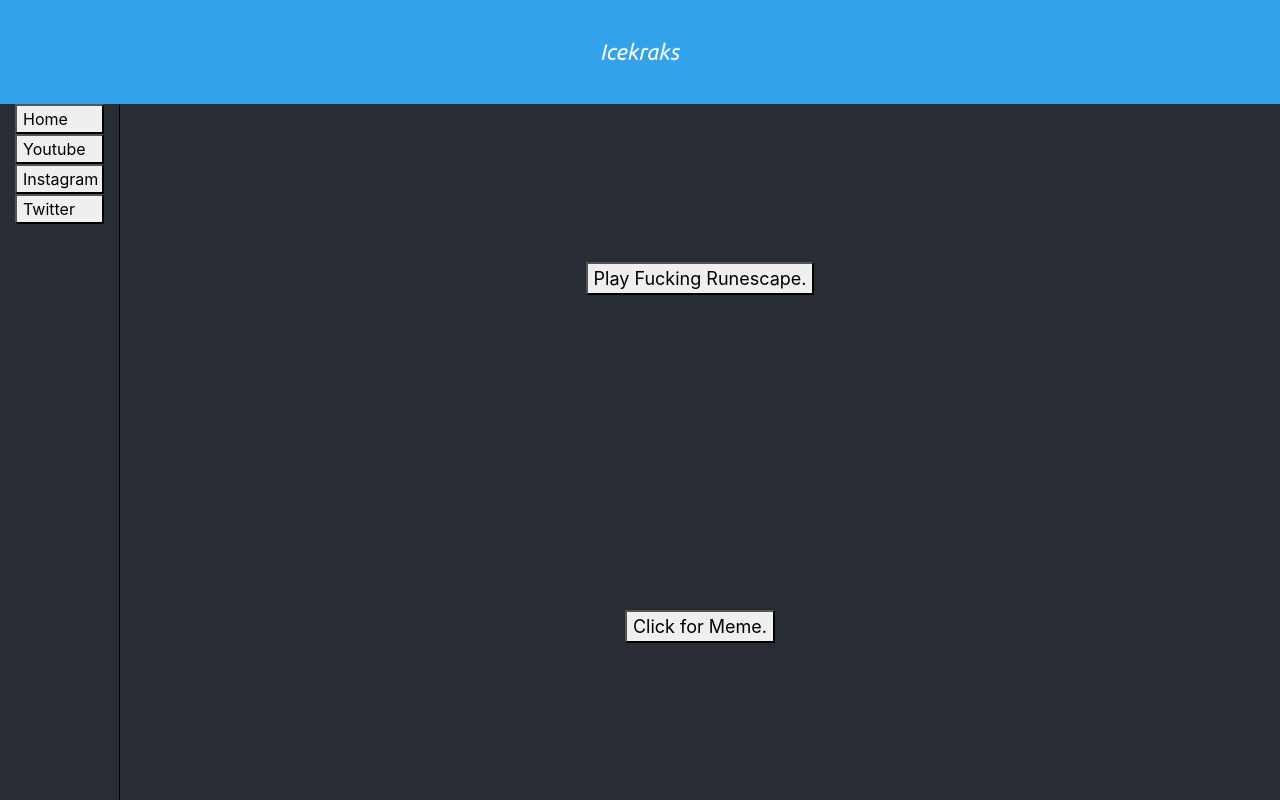
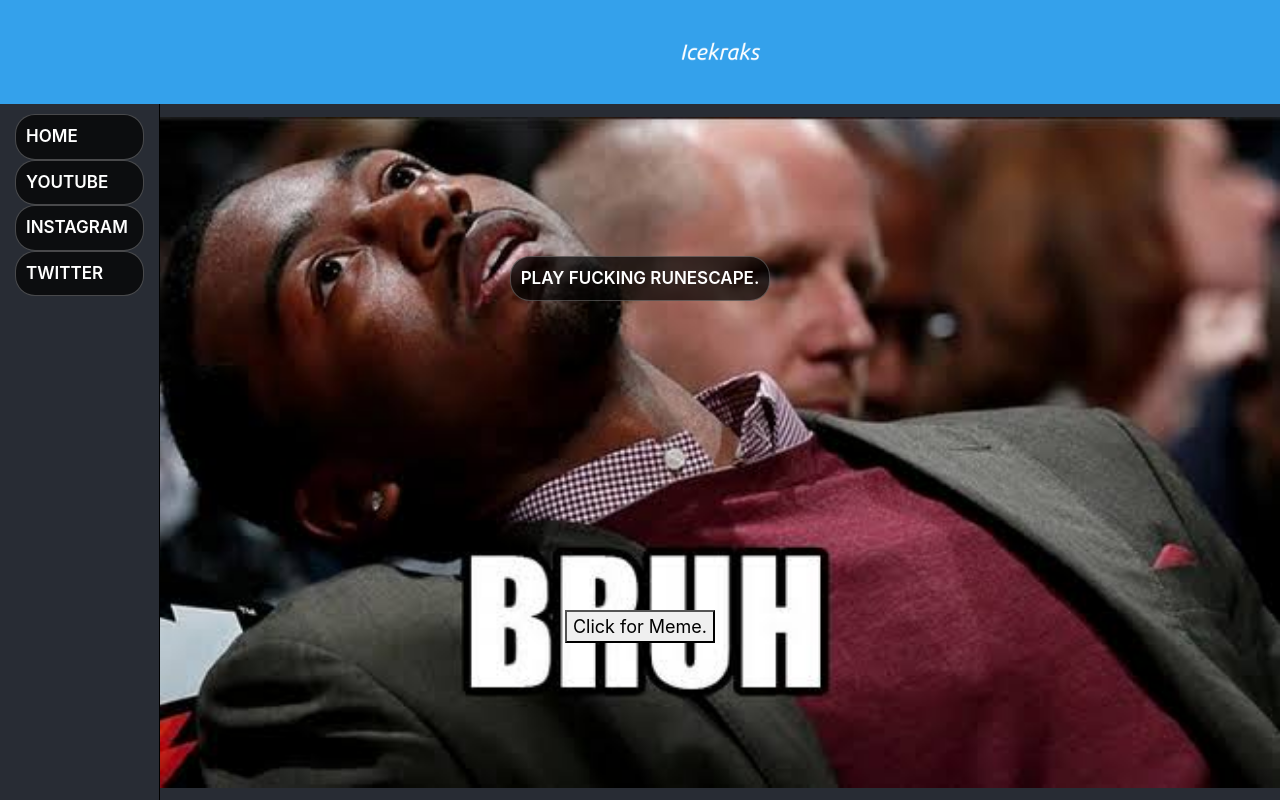
Before and after one commit to Icekraks/ReactJSWebsite, a React (Create React App) app: page / in a window 1280 px wide. Built offline with nearby package versions, Linux system fonts and the light colour scheme.

Commit message:
added more button css

```diff
--- a/src/App.css
+++ b/src/App.css
@@ -3,7 +3,7 @@
     flex-direction: column;
     height: 100vh;
     width: 100vw;
-    background-color: #282c34;
+    background: #282c34;
     overflow: hidden;
 }
 
@@ -13,34 +13,116 @@
     background-color: #34a1eb;
     align-items: center;
     justify-content: center;
+    padding-left: 160px;
 
 }
 .App-logo {
     width: 180px;
 }
+.App-logo2 {
+    width: 80px;
+
+}
 .body{
     display: flex;
     flex-direction: row;
-    background-color: #282c34;
+    background: url("Assets/bruh.jpeg") center no-repeat;
+    background-size: 100%;
     min-height: 20vh;
     height: 100%;
 }
-
+.RSButton{
+    display: flex;
+    flex: 1;
+    width: 100%;
+    font-size: 17px;
+    font-weight: 600;
+    color: white;
+    text-transform: uppercase;
+    background: rgba(0,0,0,0.7);
+    padding: 9px 10px;
+    border: 1px solid rgba(255,255,255, 0.25);
+    border-radius: 20px;
+}
 .navButton {
     display: flex;
     flex: 1;
     width: 100%;
+    font-size: 17px;
+    font-weight: 600;
+    color: white;
+    text-transform: uppercase;
+    background: rgba(0,0,0,0.7);
+    padding: 9px 10px;
+    border: 1px solid rgba(255,255,255, 0.25);
+    border-radius: 20px;
+    outline: none;
 }
 
 
 .flex-container {
     display: flex;
+    position: fixed;
     flex-direction: column;
     align-items: flex-start;
-    width: 120px;
+    width: 160px;
     height: 100%;
     background-color: #282c34;
     border-right: 1px solid black ;
+    padding-top: 10px;
+}
+@media only screen and (min-width: 651px) {
+    .flex-container {
+        display: flex;
+        flex-direction: column;
+        align-items: flex-start;
+        width: 160px;
+        height: 100%;
+        background-color: #282c34;
+        border-right: 1px solid black ;
+        padding-top: 10px;
+    }
+    .navButton {
+        display: flex;
+        flex: 1;
+        width: 100%;
+        font-size: 17px;
+        font-weight: 600;
+        color: white;
+        text-transform: uppercase;
+        background: rgba(0,0,0,0.7);
+        padding: 9px 10px;
+        border: 1px solid rgba(255,255,255, 0.25);
+        border-radius: 20px;
+        outline: none;
+    }
+}
+@media only screen and (max-width: 650px) {
+    .flex-container {
+        display: flex;
+        flex-direction: column;
+        align-items: flex-start;
+        width: 100px;
+        height: 100%;
+        background-color: #282c34;
+        border-right: 1px solid black ;
+        padding-top: 10px;
+    }
+    .navButton {
+        display: flex;
+        flex: 1;
+        width: 100%;
+        font-size: 8px;
+        font-weight: 600;
+        color: white;
+        text-transform: uppercase;
+        background: rgba(0,0,0,0.7);
+        padding: 5px 5px;
+        border: 1px solid rgba(255,255,255, 0.25);
+        border-radius: 10px;
+        outline: none;
+    }
+
 }
 .rowBody {
     display: flex;
@@ -68,6 +150,19 @@
         flex: 1;
         font-size: 18px;
     }
+    .RSButton{
+        display: flex;
+        flex: 1;
+        width: 100%;
+        font-size: 17px;
+        font-weight: 600;
+        color: white;
+        text-transform: uppercase;
+        background: rgba(0,0,0,0.7);
+        padding: 9px 10px;
+        border: 1px solid rgba(255,255,255, 0.25);
+        border-radius: 20px;
+    }
 }
 @media only screen and (max-width: 850px) {
     .columnBody {
@@ -78,4 +173,17 @@
         flex: 1;
         font-size: 10px;
     }
+    .RSButton{
+        display: flex;
+        flex: 1;
+        width: 100%;
+        font-size: 8px;
+        font-weight: 600;
+        color: white;
+        text-transform: uppercase;
+        background: rgba(0,0,0,0.7);
+        padding: 5px 5px;
+        border: 1px solid rgba(255,255,255, 0.25);
+        border-radius: 10px;
+    }
 }
--- a/src/App.js
+++ b/src/App.js
@@ -1,5 +1,6 @@
 import React from 'react';
 import logo from './Logo.png';
+// import logo2 from './Assets/meme.jpg';
 import './App.css';
 import {Button} from './Button';
 import {Sidebar} from './Sidebar';
@@ -14,12 +15,14 @@ function App() {
     return (
         <div className="App">
             <div className="App-header">
+
                 <img src={logo} className="App-logo" alt="logo" />
+
             </div>
             <div className="body">
                 <div className='flex-container'>
                     <Sidebar items={items}/>
-
+                    {/*<img src={logo2} className="App-logo2" alt="logo" />*/}
                 </div>
                 <div className="columnBody">
                     <div className="rowBody">
```
Also changed, not shown: src/Assets/bruh.jpeg (added), src/Assets/meme.jpg (added).
